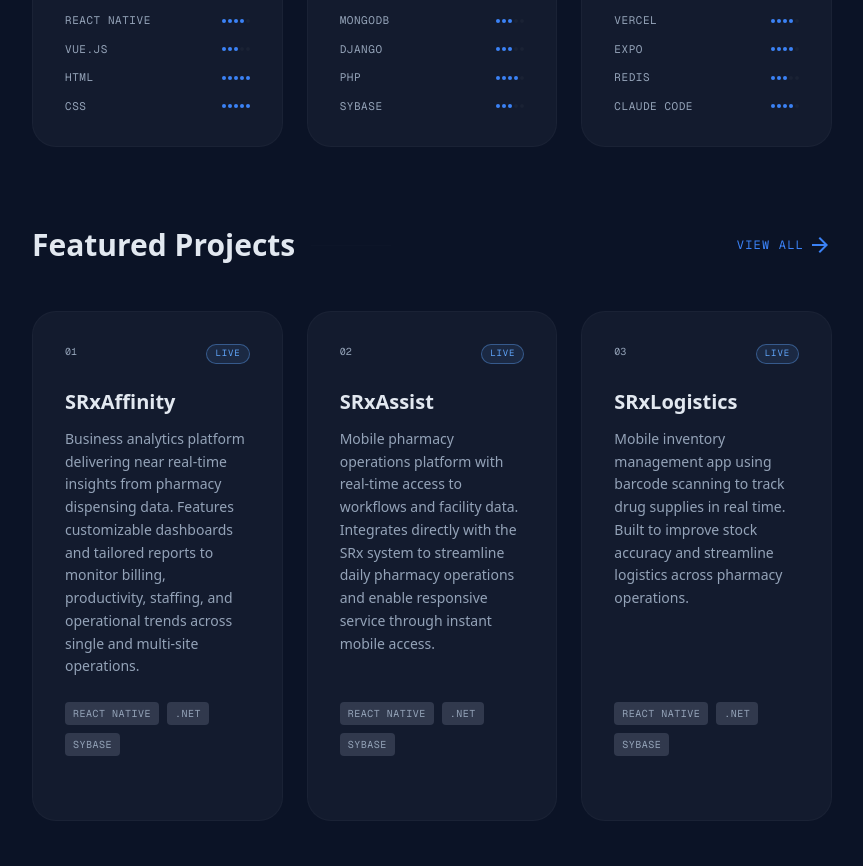
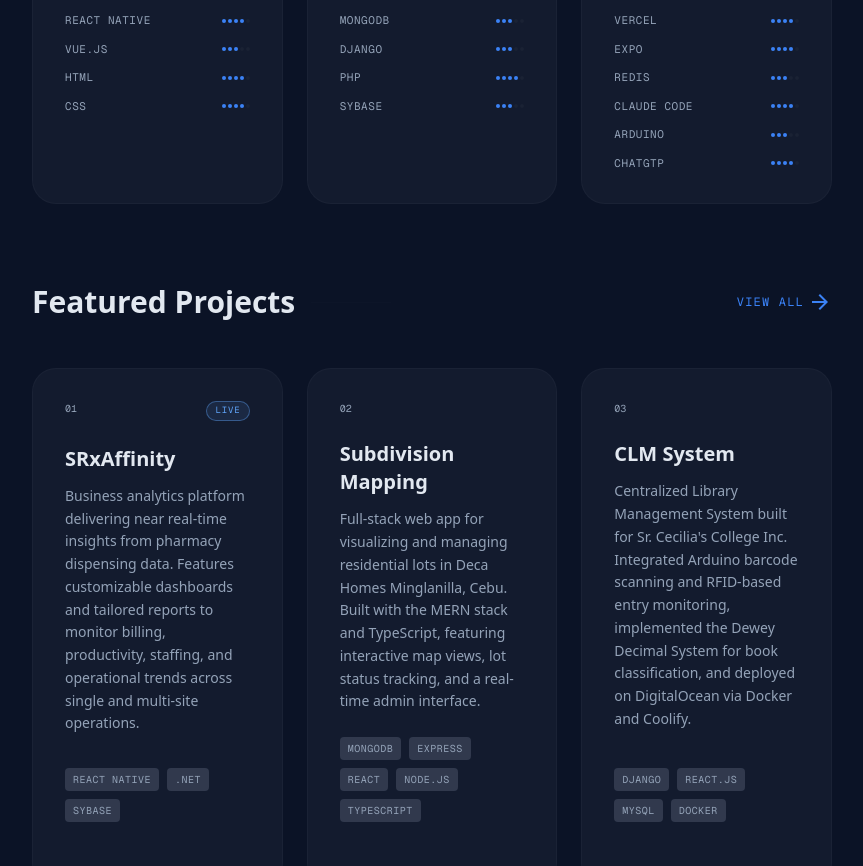
Before and after one commit to harfeil-sal/my-portfolio, a Next.js app: page /Home in a window 1280 px wide. Shown: the part 1320-2186 px from the top of the page, without its empty margins (368-1231 px from the left). Built offline with nearby package versions, Linux system fonts and the light colour scheme.

Commit message:
Updated Portfolio

```diff
--- a/app/Home/page.tsx
+++ b/app/Home/page.tsx
@@ -18,23 +18,23 @@ const featuredProjects = [
   },
   {
     id: '02',
-    title: 'SRxAssist',
+    title: 'Subdivision Mapping',
     description:
-      'Mobile pharmacy operations platform with real-time access to workflows and facility data. Integrates directly with the SRx system to streamline daily pharmacy operations and enable responsive service through instant mobile access.',
-    tags: ['React Native', '.NET', 'Sybase'],
+      'Full-stack web app for visualizing and managing residential lots in Deca Homes Minglanilla, Cebu. Built with the MERN stack and TypeScript, featuring interactive map views, lot status tracking, and a real-time admin interface.',
+    tags: ['MongoDB', 'Express', 'React', 'Node.js', 'TypeScript'],
     demo: '#',
     github: '#',
-    status: 'Live',
+    status: '',
   },
   {
     id: '03',
-    title: 'SRxLogistics',
+    title: 'CLM System',
     description:
-      'Mobile inventory management app using barcode scanning to track drug supplies in real time. Built to improve stock accuracy and streamline logistics across pharmacy operations.',
-    tags: ['React Native', '.NET', 'Sybase'],
+      'Centralized Library Management System built for Sr. Cecilia\'s College Inc. Integrated Arduino barcode scanning and RFID-based entry monitoring, implemented the Dewey Decimal System for book classification, and deployed on DigitalOcean via Docker and Coolify.',
+    tags: ['Django', 'React.js', 'MySQL', 'Docker'],
     demo: '#',
     github: '#',
-    status: 'Live',
+    status: '',
   },
 ];
 
@@ -44,15 +44,15 @@ const skills = [
     title: 'Frontend Development',
     icon: 'code',
     tags: [
-      { name: 'React.js', level: 5 },
-      { name: 'Next.js', level: 5 },
+      { name: 'React.js', level: 4 },
+      { name: 'Next.js', level: 4 },
       { name: 'TypeScript', level: 4 },
-      { name: 'Tailwind CSS', level: 5 },
-      { name: 'JavaScript', level: 5 },
+      { name: 'Tailwind CSS', level: 4 },
+      { name: 'JavaScript', level: 4 },
       { name: 'React Native', level: 4 },
       { name: 'Vue.js', level: 3 },
-      { name: 'HTML', level: 5 },
-      { name: 'CSS', level: 5 },
+      { name: 'HTML', level: 4 },
+      { name: 'CSS', level: 4 },
     ],
   },
   {
@@ -76,7 +76,7 @@ const skills = [
     title: 'Development Tools',
     icon: 'build',
     tags: [
-      { name: 'Git / GitHub', level: 5 },
+      { name: 'Git / GitHub', level: 4 },
       { name: 'Docker', level: 3 },
       { name: 'Figma', level: 4 },
       { name: 'Postman', level: 5 },
@@ -85,6 +85,8 @@ const skills = [
       { name: 'Expo', level: 4 },
       { name: 'Redis', level: 3 },
       { name: 'Claude Code', level: 4 },
+      { name: 'Arduino', level: 3 },
+      { name: 'ChatGTP', level: 4 },
     ],
   },
 ];
@@ -123,7 +125,9 @@ export default function Home() {
               create resilient, reliable, and scalable <span className="text-primary italic">software solutions.</span>
             </h1>
             <p className="text-xl text-on-surface-variant max-w-2xl leading-relaxed">
-              Junior Full-Stack Engineer specializing in high-performance distributed systems, cloud-native architecture, and crafting fluid user experiences with technical precision.
+            Based in Cebu, PH. I build full-stack web and mobile applications
+            with a focus on performance and maintainability. Currently open to
+            remote roles and interesting collaborations.
             </p>
             <div className="flex gap-4 mt-10">
               <Link href="/Projects" className="bg-primary text-on-primary px-8 py-4 rounded-xl font-bold flex items-center gap-2 hover:brightness-110 transition-all shadow-xl shadow-primary/20">
@@ -197,7 +201,8 @@ export default function Home() {
                   {/* Header row */}
                   <div className="flex justify-between items-start mb-6">
                     <span className="text-[10px] font-mono text-on-surface-variant">{project.id}</span>
-                    <span
+                    {project.status == "Live" ? (
+                      <span
                       className={`px-2 py-0.5 rounded-full text-[9px] font-mono uppercase tracking-widest border ${
                         project.status === 'Live'
                           ? 'border-secondary/40 text-secondary bg-secondary/10'
@@ -206,6 +211,7 @@ export default function Home() {
                     >
                       {project.status}
                     </span>
+                    ) : ""}
                   </div>
 
                   {/* Title */}
--- a/app/Projects/page.tsx
+++ b/app/Projects/page.tsx
@@ -14,7 +14,7 @@ export default function Projects() {
       image: "/srxaffinity.png",
       active: true,
       type: "Android",
-      downloadUrl: "https://github.com/harfeil-sal/my-portfolio/releases/latest/download/app-release.zip",
+      downloadUrl: "https://github.com/harfeil-sal/my-portfolio/releases/latest/download/SRxAffinity.apk",
       id: "01"
     },
     {
@@ -24,6 +24,7 @@ export default function Projects() {
       image: "/srxassist.png",
       active: true,
       type: "Android",
+      downloadUrl: "https://github.com/harfeil-sal/my-portfolio/releases/latest/download/SRxAssist.apk",
       id: "02"
     },
     {
@@ -33,6 +34,7 @@ export default function Projects() {
       image: "/srxlogistics.png",
       active: true,
       type: "Android",
+      downloadUrl: "https://github.com/harfeil-sal/my-portfolio/releases/latest/download/SRxLogistics.apk",
       id: "03"
     },
     {
@@ -42,7 +44,26 @@ export default function Projects() {
       image: "/myrx.png",
       active: true,
       type: "Android",
+      downloadUrl: "https://github.com/harfeil-sal/my-portfolio/releases/latest/download/MyRx.apk",
       id: "04"
+    },
+    {
+      title: "(Project) Subdivision Mapping System",
+      desc: "A full-stack web application for visualizing and managing residential lots in Deca Homes Minglanilla, Cebu. Features interactive map views, lot status tracking, and an admin interface for managing subdivision data in real time.",
+      tags: ["MongoDB", "Express", "React", "Node.js", "TypeScript"],
+      image: "/myrx.png",
+      active: false,
+      type: "None",
+      id: "05"
+    },
+    {
+      title: "(Capstone Project) Centralized Library Management System ",
+      desc: "A web-based library platform built for Sr. Cecilia's College Inc. that centralizes book cataloging, borrowing records, and inventory tracking. Designed to simplify day-to-day library operations for both librarians and students.",
+      tags: ["Django", "React.js", "MySQL"],
+      image: "/myrx.png",
+      active: false,
+      type: "None",
+      id: "06"
     },
     // {
     //   title: "Geo-Traffic Engine",
```
